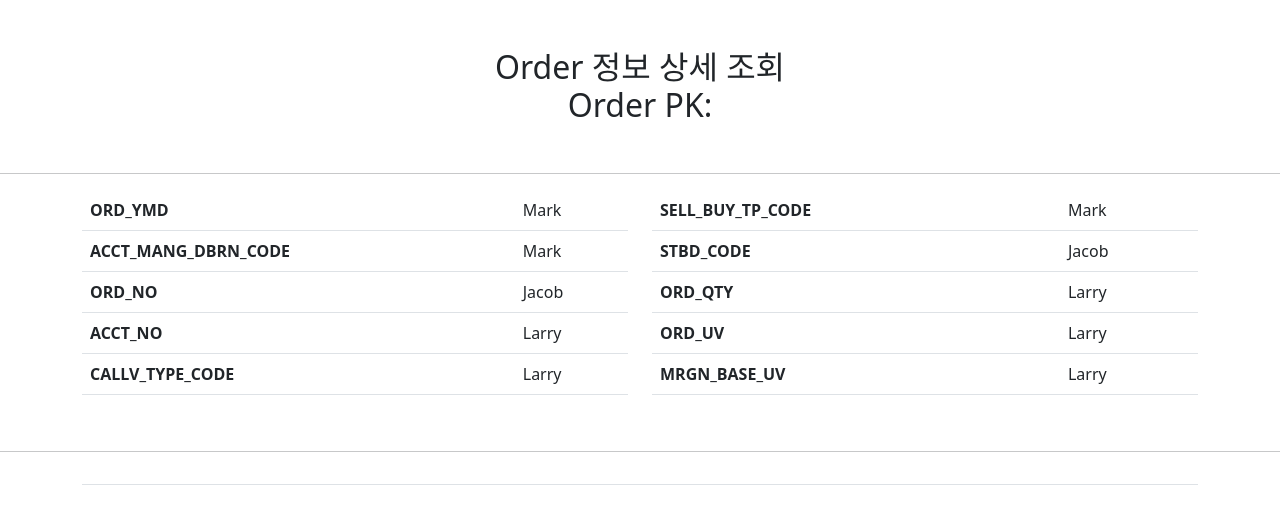
After one commit to jaehyukpyon/shinhantoy, a Django app: template templates/order_detail.html in a window 1280 px wide. The commit adds this page. Shown: the top 524 px of the page. Run offline with Django 4.2, Linux system fonts and the light colour scheme; the template is opened without the code that fills it, so the values that code supplies are empty; parts of the project's set-up code (start-up, migrations or seed data) failed here and were passed over.

Commit message:
Order 상세 페이지 구현중

```diff
--- a/order/urls.py
+++ b/order/urls.py
@@ -3,4 +3,6 @@ from . import views
 
 urlpatterns = [
     path('', views.OrderListView.as_view()),
+    path('move/', views.order_detail_page_move),
+    path('<int:pk>/', views.OrderDetailView.as_view()),
 ]
--- a/shinhantoy/settings.py
+++ b/shinhantoy/settings.py
@@ -11,6 +11,7 @@ https://docs.djangoproject.com/en/4.1/ref/settings/
 """
 
 from pathlib import Path
+import os
 
 # Build paths inside the project like this: BASE_DIR / 'subdir'.
 BASE_DIR = Path(__file__).resolve().parent.parent
@@ -58,7 +59,7 @@ ROOT_URLCONF = 'shinhantoy.urls'
 TEMPLATES = [
     {
         'BACKEND': 'django.template.backends.django.DjangoTemplates',
-        'DIRS': [],
+        'DIRS': [os.path.join(BASE_DIR, 'templates')],
         'APP_DIRS': True,
         'OPTIONS': {
             'context_processors': [
--- a/shinhantoy/urls.py
+++ b/shinhantoy/urls.py
@@ -18,5 +18,5 @@ from django.urls import path, include
 
 urlpatterns = [
     path('admin/', admin.site.urls),
-    path('api/order/', include('order.urls'))
+    path('api/order/', include('order.urls')),
 ]
--- /dev/null
+++ b/templates/order_detail.html
@@ -0,0 +1,133 @@
+<!DOCTYPE html>
+<html lang="en">
+
+<head>
+    <meta charset="UTF-8">
+    <meta http-equiv="X-UA-Compatible" content="IE=edge">
+    <meta name="viewport" content="width=device-width, initial-scale=1.0">
+
+    <title>order_detail > 주문상세페이지</title>
+
+    <!-- <img src="none" style="cursor: pointer;" alt=""> -->
+
+    <script src="https://code.jquery.com/jquery-3.6.3.min.js"
+        integrity="sha256-pvPw+upLPUjgMXY0G+8O0xUf+/Im1MZjXxxgOcBQBXU=" crossorigin="anonymous"></script>
+    <link href="https://cdn.jsdelivr.net/npm/bootstrap@5.2.3/dist/css/bootstrap.min.css" rel="stylesheet"
+        integrity="sha384-rbsA2VBKQhggwzxH7pPCaAqO46MgnOM80zW1RWuH61DGLwZJEdK2Kadq2F9CUG65" crossorigin="anonymous">
+    <script src="https://cdn.jsdelivr.net/npm/bootstrap@5.2.3/dist/js/bootstrap.bundle.min.js"
+        integrity="sha384-kenU1KFdBIe4zVF0s0G1M5b4hcpxyD9F7jL+jjXkk+Q2h455rYXK/7HAuoJl+0I4"
+        crossorigin="anonymous"></script>
+
+    <script>
+        $(document).ready(function () {
+            const search = new URLSearchParams(location.search);
+            const pk = search.get('pk');
+            console.log('pk: ' + pk);
+            $('#pk').text(pk);
+
+            $.get('http://127.0.0.1:8000/api/order/' + pk + '/')
+                .then((result) => {
+                    $('#ORD_YMD').text(result.ord_ymd);
+                    $('#ACCT_MANG_DBRN_CODE').text(result.acct_mang_dbrn_code);
+                    $('#ORD_NO').text(result.ord_no);
+                    $('#ACCT_NO').text(result.acct_no);
+                    $('#CALLV_TYPE_CODE').text(result.callv_type_code);
+                    $('#SELL_BUY_TP_CODE').text(result.sell_buy_tp_code);
+                    $('#STBD_CODE').text(result.stbd_code);
+                    $('#ORD_QTY').text(result.ord_qty);
+                    $('#ORD_UV').text(result.ord_uv);
+                    $('#MRGN_BASE_UV').text(result.mrgn_base_uv);
+                });
+        });
+    </script>
+</head>
+
+<body>
+
+    <div class="container text-center">
+        <br>
+        <br>
+        <h2 id="title">Order 정보 상세 조회<br>Order PK:<span id="pk"></span></h2>
+    </div>
+
+    <br>
+    <hr>
+
+    <div class="container">
+        <div class="row">
+            <div class="col">
+                <table class="table">
+                    <thead>
+                    </thead>
+                    <tbody>
+                        <tr>
+                            <th scope="row">ORD_YMD</th>
+                            <td id="ORD_YMD">Mark</td>
+                        </tr>
+                        <tr>
+                            <th scope="row">ACCT_MANG_DBRN_CODE</th>
+                            <td id="ACCT_MANG_DBRN_CODE">Mark</td>
+                        </tr>
+                        <tr>
+                            <th scope="row">ORD_NO</th>
+                            <td id="ORD_NO">Jacob</td>
+                        </tr>
+                        <tr>
+                            <th scope="row">ACCT_NO</th>
+                            <td id="ACCT_NO">Larry</td>
+                        </tr>
+                        <tr>
+                            <th scope="row">CALLV_TYPE_CODE</th>
+                            <td id="CALLV_TYPE_CODE">Larry</td>
+                        </tr>
+                    </tbody>
+                </table>
+            </div>
+
+            <div class="col">
+                <table class="table">
+                    <thead>
+                    </thead>
+                    <tbody>
+                        <tr>
+                            <th scope="row">SELL_BUY_TP_CODE</th>
+                            <td id="SELL_BUY_TP_CODE">Mark</td>
+                        </tr>
+                        <tr>
+                            <th scope="row">STBD_CODE</th>
+                            <td id="STBD_CODE">Jacob</td>
+                        </tr>
+                        <tr>
+                            <th scope="row">ORD_QTY</th>
+                            <td id="ORD_QTY">Larry</td>
+                        </tr>
+                        <tr>
+                            <th scope="row">ORD_UV</th>
+                            <td id="ORD_UV">Larry</td>
+                        </tr>
+                        <tr>
+                            <th scope="row">MRGN_BASE_UV</th>
+                            <td id="MRGN_BASE_UV">Larry</td>
+                        </tr>
+                    </tbody>
+                </table>
+            </div>
+        </div>
+    </div>
+
+    <br>
+    <hr>
+
+    <div class="container">
+        <table class="table table-striped">
+            <thead>
+                <tr>
+                    <th></th>
+                </tr>
+            </thead>
+        </table>
+    </div>
+
+</body>
+
+</html>
```
Also changed, not shown: order/views.py (+21 -0 lines), templates/order_list.html (+20 -2 lines), order/migrations/0001_initial.py.
